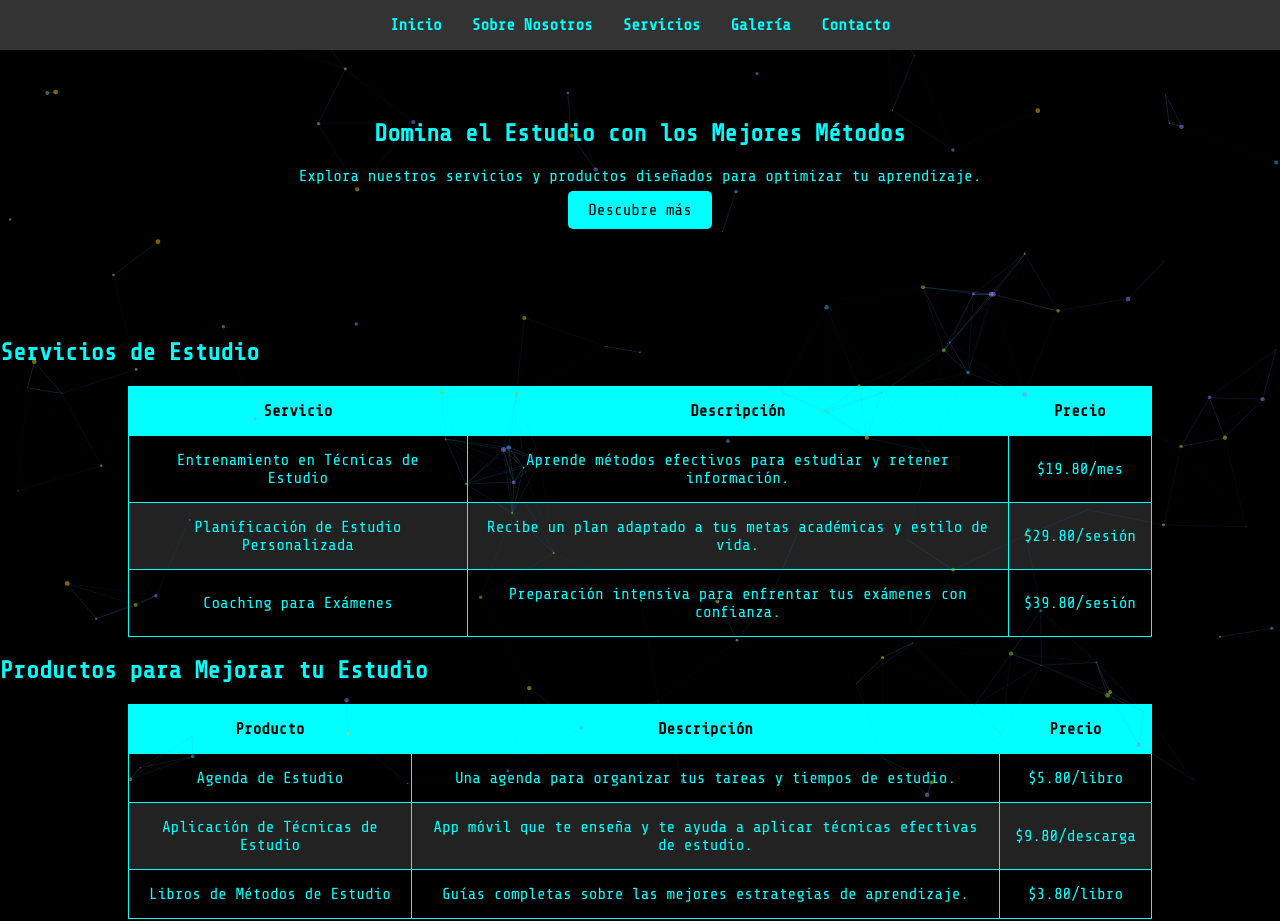
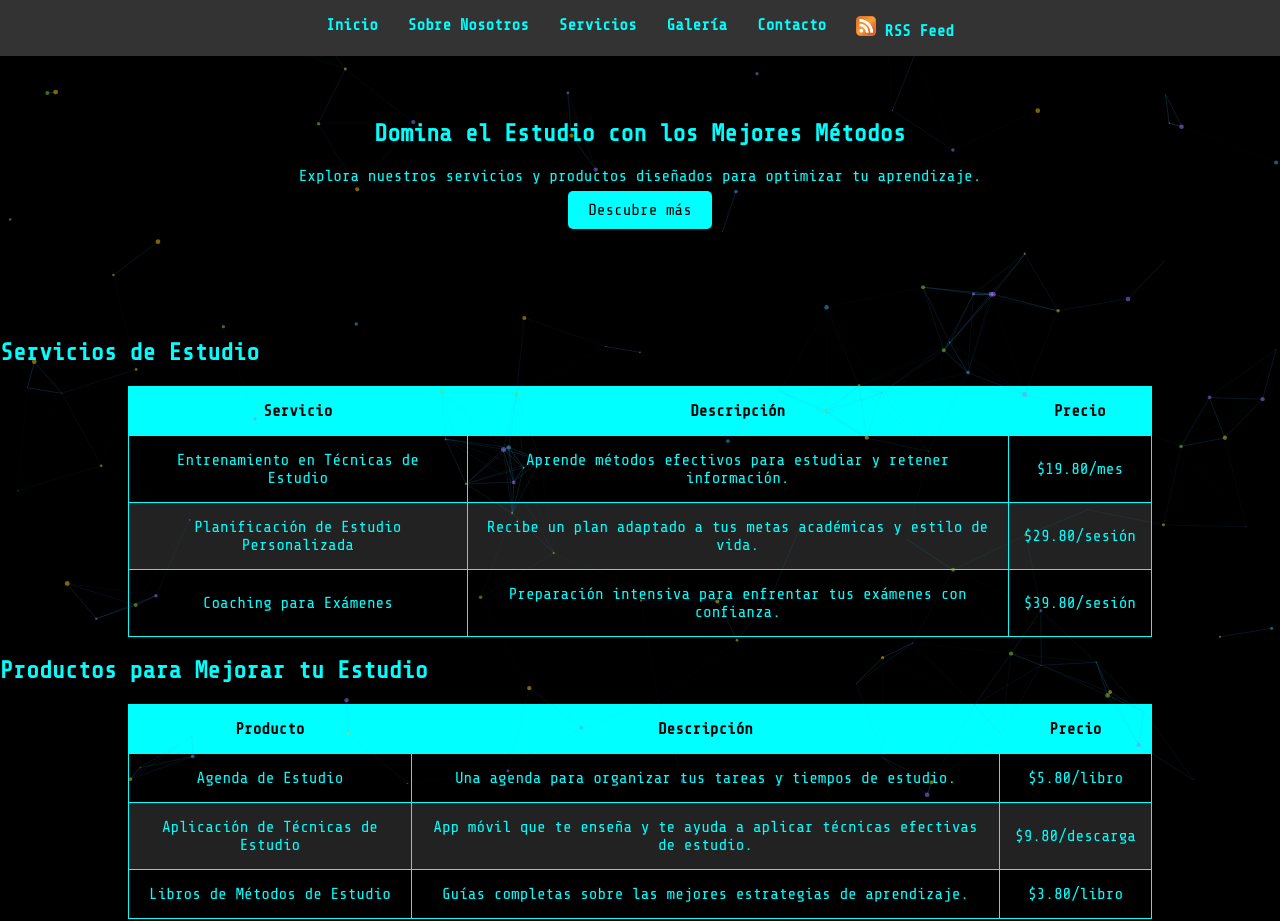
Before and after one commit to ramonmanzano/OskarRSS.github.io, a plain HTML site: page services.html in a window 1280 px wide. Shown: the top 921 px of the page. Drawn offline with nearby package versions, Linux system fonts and the light colour scheme.

Commit message:
Update services.html

```diff
--- a/services.html
+++ b/services.html
@@ -21,6 +21,13 @@
             <li><a href="services.html">Servicios</a></li>
             <li><a href="gallery.html">Galería</a></li>
             <li><a href="contact.html">Contacto</a></li>
+            <!-- Nuevo ítem para el feed RSS -->
+            <li>
+                <a href="https://ramonmanzano.github.io/OskarRSS.github.io/feed.xml" target="_blank" class="rss-link">
+                    <img src="https://raw.githubusercontent.com/ramonmanzano/OskarRSS.github.io/main/images/RSS/RSS.png" alt="RSS Feed" width="20" height="20">
+                    RSS Feed
+                </a>
+            </li>
         </ul>
     </nav>
 
```
